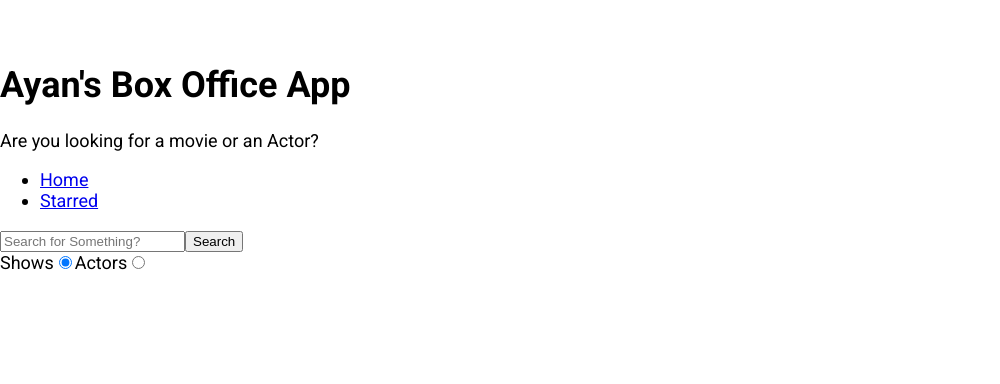
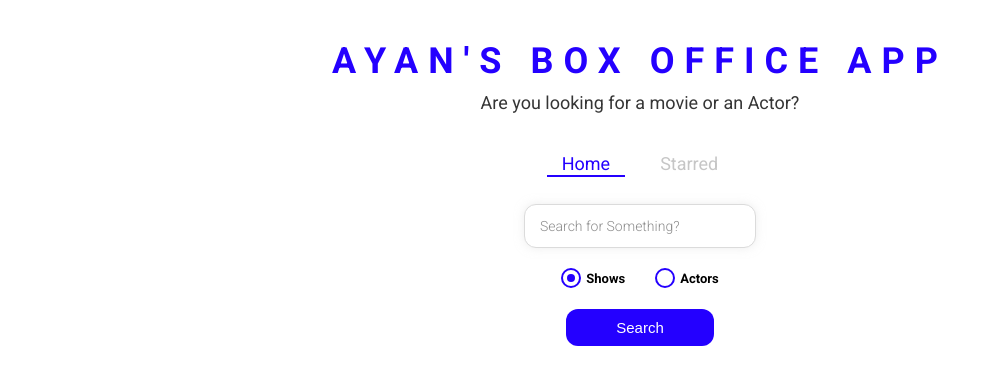
Before and after one commit to ayanrafiqi/Box.office, a React (Create React App) app: page / in a window 1280 px wide. Shown: the top 384 px of the page, without its empty margins (0-1000 px from the left). Built offline with nearby package versions, Linux system fonts and the light colour scheme.

Commit message:
Defined Theme for styled components,created few styled components and then styled the entire App

```diff
--- a/src/App.js
+++ b/src/App.js
@@ -1,11 +1,22 @@
 import React from 'react';
 import { Switch, Route } from 'react-router-dom';
+import { ThemeProvider } from 'styled-components';
+
 import Home from './pages/Home';
 import Show from './pages/Show';
 import Starred from './pages/Starred';
 
+const theme = {
+  mainColors: {
+    blue: '#2400ff',
+    gray: '#c6c6c6',
+    dark: '#353535',
+  },
+};
+
 function App() {
   return (
+    <ThemeProvider theme={theme}>
       <Switch>
         <Route exact path="/">
           <Home />
@@ -20,6 +31,7 @@ function App() {
           <div>404 Not Found</div>
         </Route>
       </Switch>
+    </ThemeProvider>
   );
 }
 
--- /dev/null
+++ b/src/components/CustomRadio.js
@@ -0,0 +1,66 @@
+import React from 'react';
+import styled from 'styled-components';
+
+const RadioWrapper = styled.label`
+  display: block;
+  position: relative;
+  padding-left: 25px;
+  cursor: pointer;
+  font-size: 13px;
+  user-select: none;
+  font-weight: 700;
+  line-height: 1.65;
+
+  input {
+    position: absolute;
+    opacity: 0;
+    cursor: pointer;
+  }
+
+  span {
+    position: absolute;
+    top: 0;
+    left: 0;
+    height: 16px;
+    width: 16px;
+    background-color: #fff;
+    border: 2px solid ${({ theme }) => theme.mainColors.blue};
+    border-radius: 50%;
+  }
+
+  input:checked ~ span {
+    background-color: #fff;
+    border: 2px solid ${({ theme }) => theme.mainColors.blue};
+  }
+
+  span:after {
+    content: '';
+    position: absolute;
+    display: none;
+  }
+
+  input:checked ~ span:after {
+    display: block;
+  }
+
+  span:after {
+    top: 4px;
+    left: 4px;
+    width: 8px;
+    height: 8px;
+    border-radius: 50%;
+    background: ${({ theme }) => theme.mainColors.blue};
+  }
+`;
+
+const CustomRadio = ({ label, ...restProps }) => {
+  return (
+    <RadioWrapper htmlFor={restProps.id}>
+      {label}
+      <input {...restProps} type="radio" />
+      <span />
+    </RadioWrapper>
+  );
+};
+
+export default CustomRadio;
--- a/src/components/Navs.js
+++ b/src/components/Navs.js
@@ -1,5 +1,7 @@
 import React from 'react';
-import { Link } from 'react-router-dom';
+//import { Link } from 'react-router-dom';
+import { NavList, LinkStyled } from './Navs.styled';
+import { useLocation } from 'react-router';
 
 const LINKS = [
   { to: '/', text: 'Home' },
@@ -7,15 +9,22 @@ const LINKS = [
 ];
 
 const Navs = () => {
+  const location = useLocation();
+  console.log(location);
   return (
     <div>
-      <ul>
+      <NavList>
         {LINKS.map(item => (
           <li key={item.to}>
-            <Link to={item.to}>{item.text}</Link>
+            <LinkStyled
+              to={item.to}
+              className={item.to === location.pathname ? 'active' : ''}
+            >
+              {item.text}
+            </LinkStyled>
           </li>
         ))}
-      </ul>
+      </NavList>
     </div>
   );
 };
--- /dev/null
+++ b/src/components/Navs.styled.js
@@ -0,0 +1,41 @@
+import styled from 'styled-components';
+import { Link } from 'react-router-dom';
+
+export const NavList = styled.ul`
+  display: flex;
+  justify-content: center;
+  list-style: none;
+  margin: 0 0 30px;
+  padding: 0;
+`;
+
+export const LinkStyled = styled(Link)`
+  margin: 0 10px;
+  padding: 3px 15px;
+  position: relative;
+  text-decoration: none;
+  color: ${({ theme }) => theme.mainColors.gray};
+  &.active {
+    color: ${({ theme }) => theme.mainColors.blue};
+    &:after {
+      content: '';
+      position: absolute;
+      display: block;
+      height: 2px;
+      left: 0%;
+      bottom: 0;
+      background-color: ${({ theme }) => theme.mainColors.blue};
+      animation: slide-in 0.3s ease-in forwards;
+      @keyframes slide-in {
+        from {
+          left: 50%;
+          width: 0;
+        }
+        to {
+          left: 0%;
+          width: 100%;
+        }
+      }
+    }
+  }
+`;
--- a/src/components/Title.js
+++ b/src/components/Title.js
@@ -1,11 +1,12 @@
 import React from 'react';
+import { TitleWrapper } from './Title.styled';
 
 const Title = ({ title, subtitle }) => {
   return (
-    <div>
+    <TitleWrapper>
       <h1>{title}</h1>
       <p>{subtitle}</p>
-    </div>
+    </TitleWrapper>
   );
 };
 
--- /dev/null
+++ b/src/components/Title.styled.js
@@ -0,0 +1,18 @@
+import styled from 'styled-components';
+
+export const TitleWrapper = styled.div`
+  text-align: center;
+  margin: 0 0 40px;
+
+  h1 {
+    color: ${({ theme }) => theme.mainColors.blue};
+    letter-spacing: 10px;
+    text-transform: uppercase;
+    margin: 0 0 10px;
+  }
+
+  p {
+    color: ${({ theme }) => theme.mainColors.dark};
+    margin: 0;
+  }
+`;
--- a/src/pages/Home.js
+++ b/src/pages/Home.js
@@ -4,6 +4,12 @@ import { apiGet } from '../misc/config';
 import ShowGrid from '../components/show/ShowGrid';
 import ActorGrid from '../components/actor/ActorGrid';
 import { useLastQuery } from '../misc/custom-hooks';
+import {
+  RadioInputsWrapper,
+  SearchButtonWrapper,
+  SearchInput,
+} from './Home.styled';
+import CustomRadio from '../components/CustomRadio';
 
 const Home = () => {
   const [input, setInput] = useLastQuery();
@@ -53,38 +59,40 @@ const Home = () => {
 
   return (
     <MainPageLayout>
-      <input
+      <SearchInput
         type="text"
         placeholder="Search for Something?"
         onChange={onInputChange}
         onKeyDown={onKeyDown}
         value={input}
       />
-      <button type="button" onClick={onSearch}>
-        Search
-      </button>
-      <div>
-        <label htmlFor="shows-search">
-          Shows
-          <input
-            type="radio"
+      <RadioInputsWrapper>
+        <div>
+          <CustomRadio
+            label="Shows"
             id="shows-search"
             value="shows"
             onChange={onRadioChange}
             checked={isShowsSearch}
           />
-        </label>
-        <label htmlFor="actors-search">
-          Actors
-          <input
-            type="radio"
+        </div>
+
+        <div>
+          <CustomRadio
+            label="Actors"
             id="actors-search"
             value="people"
             onChange={onRadioChange}
             checked={!isShowsSearch}
           />
-        </label>
-      </div>
+        </div>
+      </RadioInputsWrapper>
+
+      <SearchButtonWrapper>
+        <button type="button" onClick={onSearch}>
+          Search
+        </button>
+      </SearchButtonWrapper>
       {renderResults()}
     </MainPageLayout>
   );
--- /dev/null
+++ b/src/pages/Home.styled.js
@@ -0,0 +1,49 @@
+import styled from 'styled-components';
+
+export const SearchInput = styled.input`
+  display: block;
+  font-family: 'Roboto', sans-serif;
+  width: 200px;
+  margin: auto;
+  outline: none;
+  padding: 13px 15px;
+  border: 1px solid #dbdbdb;
+  box-shadow: 0px 0px 10px 0px rgba(219, 219, 219, 0.5);
+  font-size: 14px;
+  border-radius: 12px;
+  color: #8d8d8d;
+
+  &::placeholder {
+    font-weight: 300;
+    color: #8d8d8d;
+  }
+`;
+
+export const RadioInputsWrapper = styled.div`
+  display: flex;
+  justify-content: center;
+  margin: 20px 0;
+
+  div {
+    margin: 0 15px;
+  }
+`;
+
+export const SearchButtonWrapper = styled.div`
+  text-align: center;
+  margin-bottom: 35px;
+
+  button {
+    color: #fff;
+    background-color: ${({ theme }) => theme.mainColors.blue};
+    margin: auto;
+    padding: 10px 50px;
+    font-size: 15px;
+    border: none;
+    outline: none;
+    border-radius: 12px;
+    &:hover {
+      cursor: pointer;
+    }
+  }
+`;
```
Lines whose indentation alone changed are shown as unchanged.
